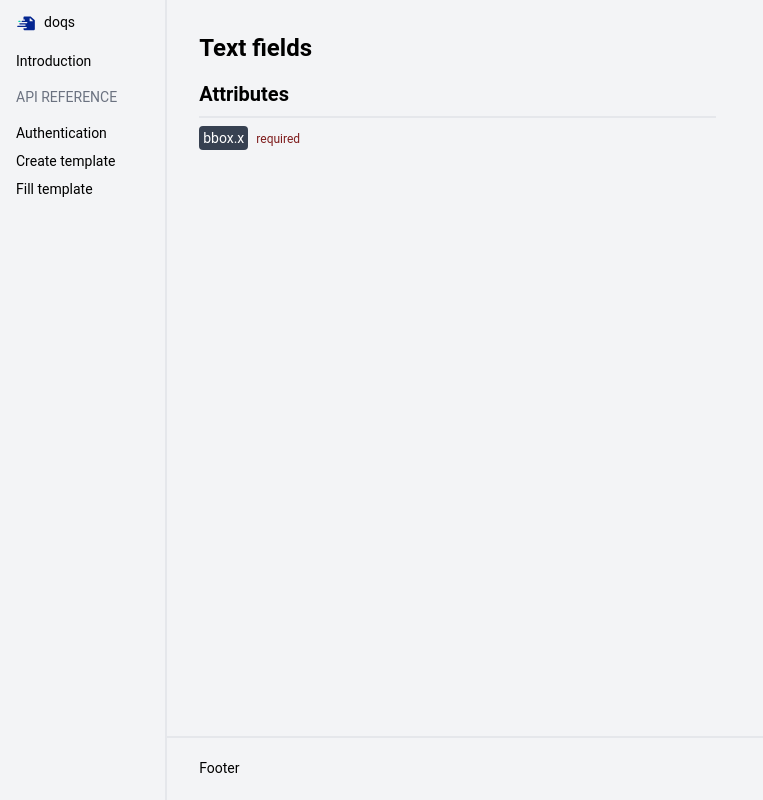
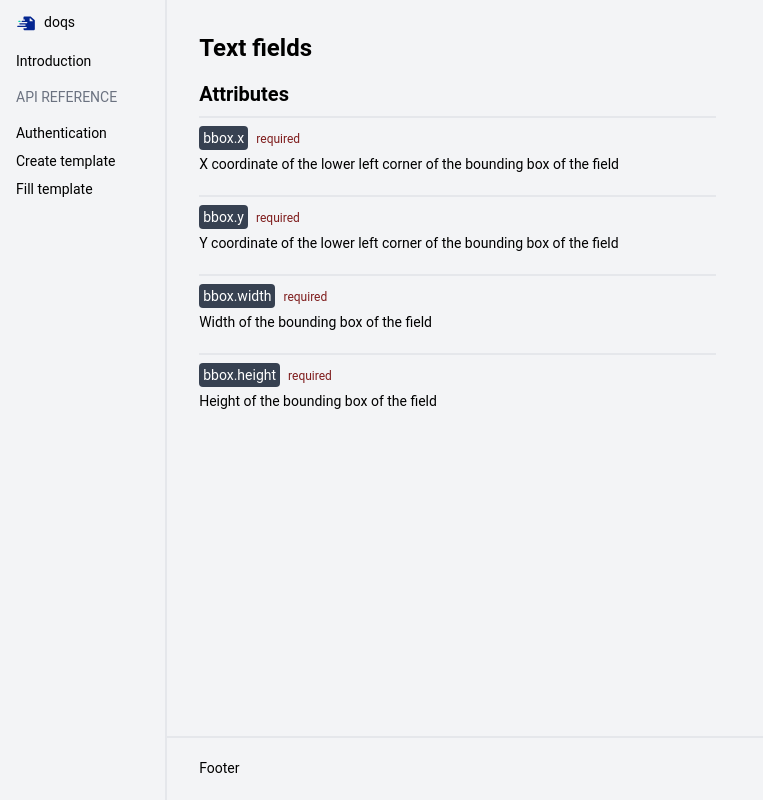
Before and after one commit to doqs-dev/docs, a Next.js app: page /fields/text in a window 1280 px wide. Shown: the whole page, without its empty margins (0-763 px from the left). Built offline with nearby package versions, Linux system fonts and the light colour scheme.

Commit message:
feat: bounding box

```diff
--- a/pages/fields/text.mdx
+++ b/pages/fields/text.mdx
@@ -6,7 +6,18 @@ import {Attribute} from "../../components/attribute"; import {Grid} from "../../
 ## Attributes
 <Grid>
     <div>
-        <Attribute name="bbox.x" required="1"/>
+        <Attribute name="bbox.x" required="1">
+            X coordinate of the lower left corner of the bounding box of the field
+        </Attribute>
+        <Attribute name="bbox.y" required="1">
+            Y coordinate of the lower left corner of the bounding box of the field
+        </Attribute>
+        <Attribute name="bbox.width" required="1">
+            Width of the bounding box of the field
+        </Attribute>
+        <Attribute name="bbox.height" required="1">
+            Height of the bounding box of the field
+        </Attribute>
     </div>
     <div/>
 </Grid>
```
